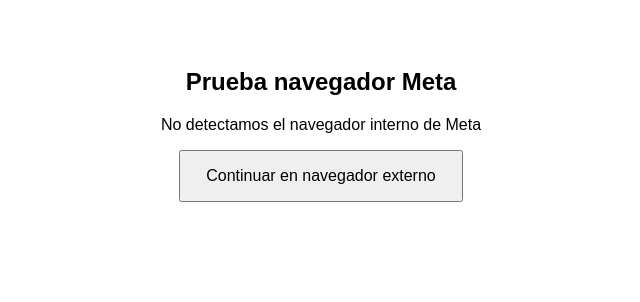
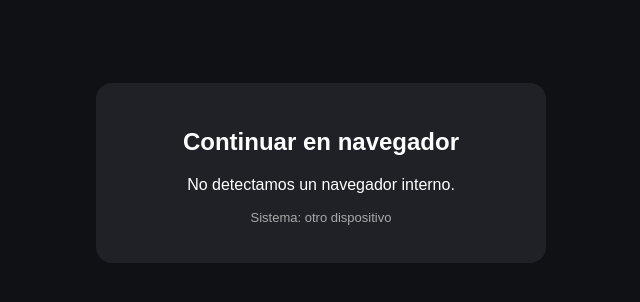
Before and after one commit to agustina01enero2001-cloud/test-meta-browser, a plain HTML site: page index.html in a window 1280 px wide. Shown: the whole page, without its empty margins (319-959 px from the left). Drawn offline with Linux system fonts and the light colour scheme.

Commit message:
Update title and enhance styling in index.html

```diff
--- a/index.html
+++ b/index.html
@@ -4,45 +4,159 @@
 <head>
 <meta charset="UTF-8">
 <meta name="viewport" content="width=device-width, initial-scale=1">
-<title>Prueba navegador Meta</title>
+<title>Detector de navegador</title>
+<style>
+body {
+  background: #101114;
+  color: white;
+  font-family: Arial, sans-serif;
+  text-align: center;
+  padding: 35px 20px;
+}
+.card {
+  max-width: 400px;
+  margin: 40px auto;
+  padding: 25px;
+  background: #202127;
+  border-radius: 16px;
+}
+button {
+  width: 100%;
+  padding: 16px;
+  border: 0;
+  border-radius: 10px;
+  background: #3478f6;
+  color: white;
+  font-size: 16px;
+  font-weight: bold;
+  cursor: pointer;
+}
+.small {
+  color: #aaa;
+  font-size: 13px;
+}
+#instructions {
+  display: none;
+  margin-top: 20px;
+  line-height: 1.6;
+}
+</style>
 </head>
-<body style="font-family:Arial;text-align:center;padding:40px 20px">
+<body>
 
-<h2>Prueba navegador Meta</h2>
+<div class="card">
+  <h2>Continuar en navegador</h2>
 
-<p id="status">Comprobando navegador...</p>
+  <p id="detected">Analizando navegador...</p>
 
-<button id="open" style="padding:15px 25px;font-size:16px">
-Continuar en navegador externo
-</button>
+  <button id="open">
+    Abrir navegador externo
+  </button>
+
+  <div id="instructions">
+    <p>
+      No pudimos abrir el navegador automáticamente.
+    </p>
+    <p>
+      Tocá los tres puntos (⋮) de la aplicación
+      y seleccioná "Abrir en navegador".
+    </p>
+  </div>
+
+  <p class="small" id="platform"></p>
+</div>
 
 <script>
-const ua = navigator.userAgent;
+(function () {
 
-const isMeta =
-/Instagram|FBAN|FBAV|FB_IAB|FB4A|FBIOS/i.test(ua);
+  const ua = navigator.userAgent || "";
 
-document.getElementById("status").textContent =
-isMeta
-? "Estás en el navegador interno de Meta"
-: "No detectamos el navegador interno de Meta";
+  // Sistema operativo
+  const isAndroid = /Android/i.test(ua);
+  const isIOS = /iPhone|iPad|iPod/i.test(ua);
 
-document.getElementById("open").onclick = () => {
-  const url = new URL(location.href);
+  // Aplicación de origen
+  const apps = [
+    { name: "Instagram", regex: /Instagram/i },
+    { name: "Facebook", regex: /FBAN|FBAV|FB_IAB|FB4A|FBIOS/i },
+    { name: "Messenger", regex: /MessengerForiOS|FB_IAB/i },
+    { name: "TikTok", regex: /musical_ly|trill|TikTok/i },
+    { name: "Discord", regex: /Discord/i },
+    { name: "Snapchat", regex: /Snapchat/i },
+    { name: "Telegram", regex: /Telegram/i },
+    { name: "X (Twitter)", regex: /Twitter|X-Client/i },
+    { name: "LinkedIn", regex: /LinkedInApp/i },
+    { name: "Pinterest", regex: /Pinterest/i }
+  ];
 
-  const destination = url.host + url.pathname +
-    url.search + url.hash;
+  const app = apps.find(item => item.regex.test(ua));
 
-  const fallback = encodeURIComponent(location.href);
+  // Detectar si estamos dentro de una aplicación
+  const isAndroidWebView = /; wv\)/i.test(ua);
 
-  location.href =
-    "intent://" + destination +
-    "#Intent;scheme=https;" +
-    "action=android.intent.action.VIEW;" +
-    "category=android.intent.category.BROWSABLE;" +
-    "S.browser_fallback_url=" + fallback +
-    ";end";
-};
+  const isInApp = !!app || isAndroidWebView;
+
+  const detected = document.getElementById("detected");
+  const platform = document.getElementById("platform");
+  const button = document.getElementById("open");
+  const instructions = document.getElementById("instructions");
+
+  detected.textContent = app
+    ? "Aplicación detectada: " + app.name
+    : isAndroidWebView
+      ? "Detectamos un navegador WebView"
+      : "No detectamos una aplicación compatible";
+
+  platform.textContent = isAndroid
+    ? "Sistema: Android"
+    : isIOS
+      ? "Sistema: iOS"
+      : "Sistema: otro dispositivo";
+
+  if (!isInApp) {
+    button.style.display = "none";
+    detected.textContent = "No detectamos un navegador interno.";
+    return;
+  }
+
+  // Acción del usuario
+  button.addEventListener("click", function () {
+
+    if (isAndroid) {
+
+      const url = new URL(window.location.href);
+
+      const destination =
+        url.host + url.pathname + url.search + url.hash;
+
+      const fallback = new URL(window.location.href);
+      fallback.searchParams.set("manual", "1");
+
+      const intent =
+        "intent://" + destination +
+        "#Intent;" +
+        "scheme=https;" +
+        "action=android.intent.action.VIEW;" +
+        "category=android.intent.category.BROWSABLE;" +
+        "S.browser_fallback_url=" +
+        encodeURIComponent(fallback.href) +
+        ";end";
+
+      window.location.href = intent;
+
+    } else {
+
+      instructions.style.display = "block";
+
+    }
+  });
+
+  // Mostrar instrucciones si vuelve el fallback
+  if (new URLSearchParams(location.search).has("manual")) {
+    instructions.style.display = "block";
+  }
+
+})();
 </script>
 
 </body>
```
